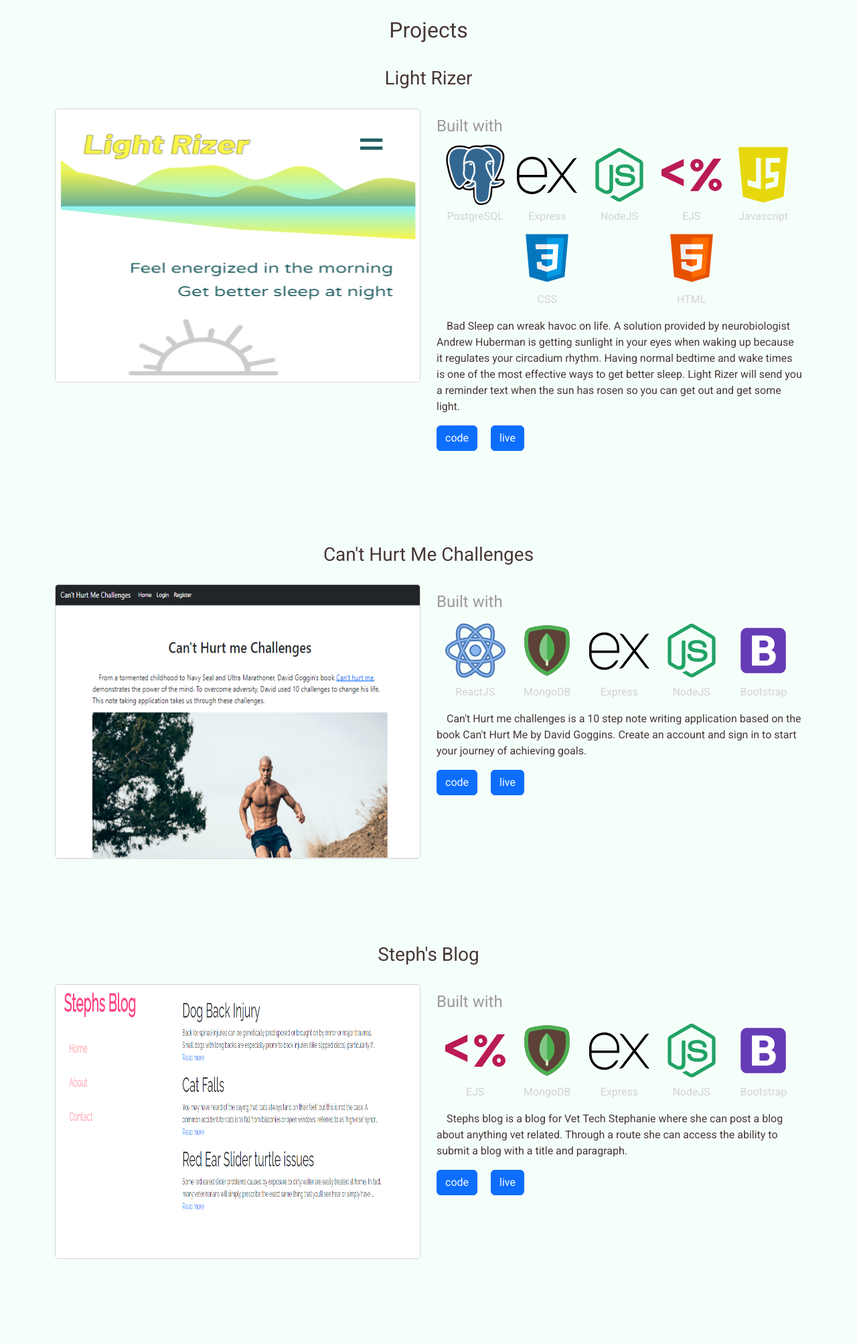
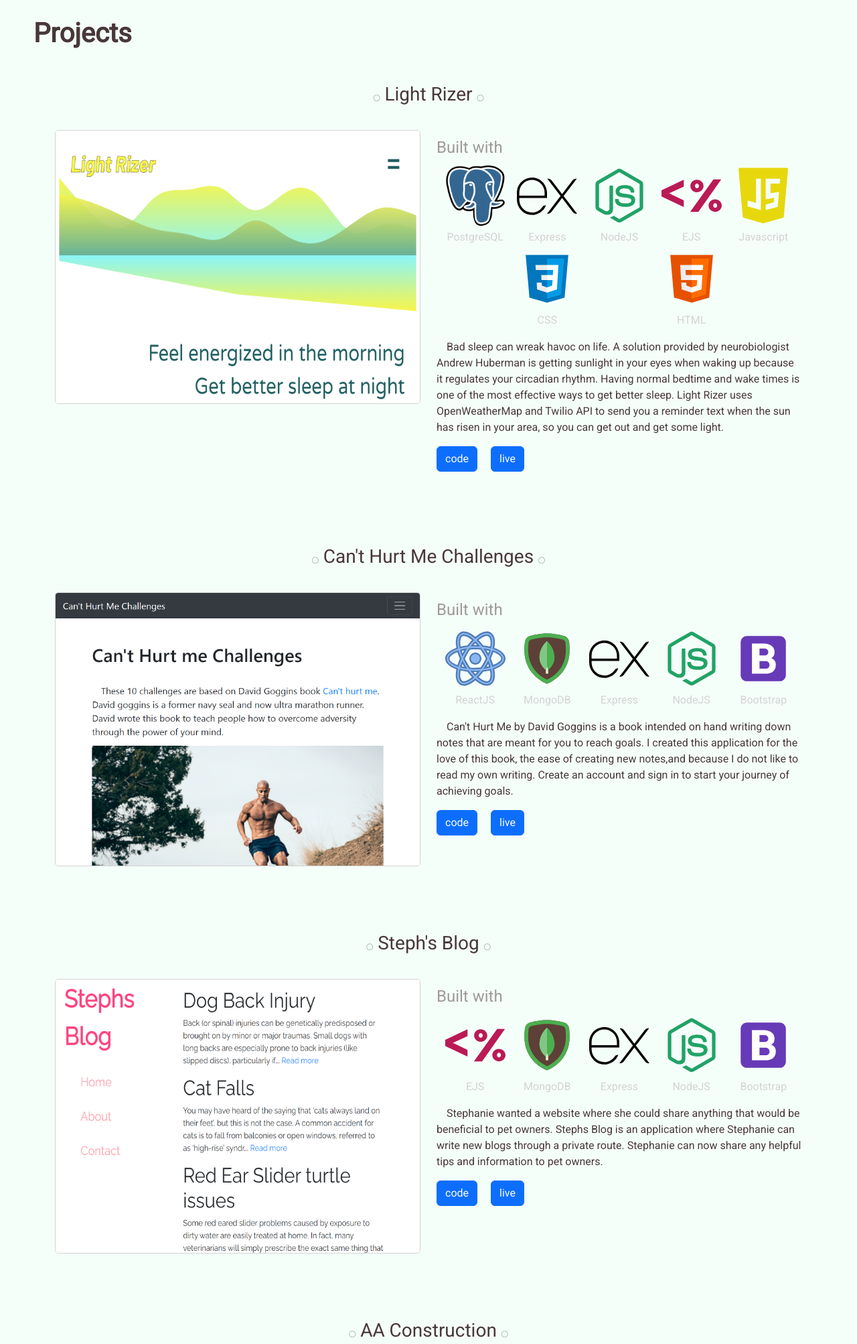
Before and after one commit to rickyalatorre/rickyalatorre.github.io, a plain HTML site: page index.html in a window 1280 px wide. Shown: the part 480-2486 px from the top of the page at 67% size. Drawn offline with nearby package versions, Linux system fonts and the light colour scheme.

Commit message:
add project title icons,add github linkedin icons, move h3's out of project containers

```diff
--- a/css/styles.css
+++ b/css/styles.css
@@ -3,7 +3,25 @@ body{
   color:#483838;
   font-family: 'Roboto', sans-serif;
 }
+.project-title{
+  padding-left: 50px;
+  font-weight: bolder;
+  margin-bottom: 50px;
 
+}
+.project-name{
+  color: #483838;
+  /* width:50%;
+  margin:0 auto; */
+}
+.fa-circle{
+  font-size: 10px;
+}
+.fa-chevron-down{
+  display: block;
+  text-align: center;
+  font-size: 40px;
+}
 .logo-name{
   margin:0;
   text-align: center;
@@ -34,9 +52,6 @@ body{
 
 .container{
   margin-bottom: 70px;
-  /* border-radius: 5px;
-  box-shadow: 5px 5px 15px -5px #888888; */
-  /* background-color: white; */
 }
 
 .built-logo{
@@ -64,9 +79,9 @@ a .project-image{
   aspect-ratio:4/3;
 }
 
-h3.center-text{
+/* h3.center-text{
   padding-bottom:20px;
-}
+} */
 
 .row{
   padding:28px 0;
@@ -102,6 +117,9 @@ position: relative;
 
 /* Extra small devices (phones, 600px and down) */
 @media only screen and (max-width: 600px) {
+.fa-chevron-down{
+  font-size: 30px;
+}
   .project-image{
     width:100%;
 }
--- a/index.html
+++ b/index.html
@@ -72,6 +72,7 @@
               Projects
             </a>
             <ul class="dropdown-menu">
+              <li><a class="dropdown-item" href="#lightRizer">Light Rizer</a></li>
               <li><a class="dropdown-item" href="#cantHurtMe">Can't Hurt Me</a></li>
               <li><a class="dropdown-item" href="#stephsBlog">Steph's Blog</a></li>
               <li><a class="dropdown-item" href="#aaConstruction">AA Construction</a></li>
@@ -102,14 +103,18 @@
   </div>
 
 
-  <h2 class='center-text' style='margin-top:50px;'>Projects</h2>
-  <!-- ADD LIGHT-RIZER HERE  -->
-  <div id='lightRizer' class="container">
+  <h1 class='project-title' style='margin-top:50px;'>Projects</h1>
+
+  <h3 id='lightRizer' class='project-name center-text'>
+    <i class="fa-regular fa-circle" style="color: #9fc1b0;"></i>
+    Light Rizer
+    <i class="fa-regular fa-circle" style="color: #9fc1b0;"></i>
+  </h3>
+  <div class="container">
     <div class="row">
-      <h3 class='center-text'>Light Rizer</h3>
       <div class="col-lg-6 col-md-12 col-sm-12">
         <a href='' target="_blank">
-          <img class="project-image" src="images/light-rizer-portfolio.PNG" alt="screenshot of light-rizer">
+          <img class="project-image" src="images/lightRizer-chromeScreenShot.png" alt="screenshot of light-rizer">
         </a>
       </div>
       <div class="col-lg-6 col-md-12 col-sm-12 project-info-container">
@@ -145,10 +150,11 @@
           </div>
         </div>
         <p class='project-description'>
-          Bad Sleep can wreak havoc on life. A solution provided by neurobiologist Andrew Huberman is getting sunlight
-          in your eyes when waking up because it regulates your circadium rhythm. Having normal bedtime and wake times
-          is one of the most effective ways to get better sleep. Light Rizer will send you a reminder text when the sun
-          has rosen so you can get out and get some light.
+          Bad sleep can wreak havoc on life. A solution provided by neurobiologist Andrew Huberman is getting
+          sunlight in your eyes when waking up because it regulates your circadian rhythm. Having normal bedtime
+          and wake times is one of the most effective ways to get better sleep. Light Rizer uses OpenWeatherMap
+          and Twilio API to send you a reminder text when the sun has risen in your area, so you can get out
+          and get some light.
         </p>
         <div class='center'>
           <a href='' target="_blank"> <button type="button" class="btn btn-primary">code</button></a>
@@ -158,13 +164,16 @@
     </div>
   </div>
 
-  <!-- FIRST PROJECT -->
-  <div id='cantHurtMe' class="container">
+  <h3 id='cantHurtMe' class='project-name center-text'>
+    <i class="fa-regular fa-circle" style="color: #9fc1b0;"></i>
+    Can't Hurt Me Challenges
+    <i class="fa-regular fa-circle" style="color: #9fc1b0;"></i>
+  </h3>
+  <div class="container">
     <div class="row">
-      <h3 class='center-text'>Can't Hurt Me Challenges</h3>
       <div class="col-lg-6 col-md-12 col-sm-12">
         <a href='https://cant-hurt-me.herokuapp.com/' target="_blank">
-          <img class="project-image" src="images/chm-web-image.PNG" alt="cant hurt me project image">
+          <img class="project-image" src="images/cant-hurt-me-chromescreenshot.png" alt="cant hurt me project image">
         </a>
       </div>
       <div class="col-lg-6 col-md-12 col-sm-12 project-info-container">
@@ -193,9 +202,9 @@
           </div>
         </div>
         <p class='project-description'>
-          Can't Hurt me challenges is a 10 step note writing application based on
-          the book Can't Hurt Me by David Goggins. Create an account and sign in to
-          start your journey of achieving goals.
+          Can't Hurt Me by David Goggins is a book intended on hand writing down notes that are meant for you to reach goals.
+          I created this application for the love of this book, the ease of creating new notes,and because I
+          do not like to read my own writing. Create an account and sign in to start your journey of achieving goals.
         </p>
         <div class='center'>
           <a href='https://github.com/rickyalatorre/Cant-Hurt-Me' target="_blank"> <button type="button" class="btn btn-primary">code</button></a>
@@ -206,15 +215,16 @@
     </div>
   </div>
 
-
-  <!-- SECOND PROJECT  -->
-
-  <div id='stephsBlog' class="container">
+  <h3 id='stephsBlog' class='project-name center-text'>
+    <i class="fa-regular fa-circle" style="color: #9fc1b0;"></i>
+    Steph's Blog
+    <i class="fa-regular fa-circle" style="color: #9fc1b0;"></i>
+  </h3>
+  <div class="container">
     <div class="row">
-      <h3 class='center-text'>Steph's Blog</h3>
       <div class="col-lg-6 col-md-12 col-sm-12">
         <a href="https://rocky-reaches-57032.herokuapp.com/" target="_blank">
-          <img class="project-image" src="images/stephs-blog-image.PNG" alt="Stephs blog image">
+          <img class="project-image" src="images/stephsBlog-chromeScreenShot.png" alt="Stephs blog image">
         </a>
       </div>
 
@@ -243,9 +253,10 @@
           </div>
         </div>
         <p class='project-description'>
-          Stephs blog is a blog for Vet Tech Stephanie where she can post a blog
-          about anything vet related. Through a route she can access the ability to
-          submit a blog with a title and paragraph.
+          Stephanie wanted a website where she could share anything that would be beneficial to pet owners.
+          Stephs Blog is an application where Stephanie can write new blogs through a private route. Stephanie
+          can now share any helpful tips and information to pet owners.
+
         </p>
         <div class='center'>
           <a href="https://github.com/rickyalatorre/Stephs-Blog" target="_blank">
@@ -260,12 +271,13 @@
     </div>
   </div>
 
-
-  <!-- THIRD PROJECT -->
-
-  <div id='aaConstruction' class="container">
+  <h3 id='aaConstruction' class='project-name center-text'>
+    <i class="fa-regular fa-circle" style="color: #9fc1b0;"></i>
+    AA Construction
+    <i class="fa-regular fa-circle" style="color: #9fc1b0;"></i>
+  </h3>
+  <div  class="container">
     <div class="row">
-      <h3 class='center-text'>AA Construction</h3>
       <div class="col-lg-6 col-md-12 col-sm-12">
         <a href="https://aaconstruction77.com/" target="_blank">
           <img class="project-image" src="images/aa-website.PNG" alt="AA construction website">
@@ -281,7 +293,8 @@
           <div class="">
             <img class='built-logo' src="images/icons8-bootstrap.svg" alt="bootstrap logo">
             <p class='logo-name'>Bootstrap</p>
-          </div>          <div>
+          </div>
+          <div>
             <img class="built-logo" src="images/icons8-express-js.svg" alt='Express logo'>
             <p class='logo-name'>Express</p>
           </div>
@@ -299,7 +312,8 @@
           </div>
         </div>
         <p class='project-description'>
-          AA construction is a website I built for my brother Adrian for his contracting business.
+          AA construction needed a simple website to showcase their work. I created a website that was easy to navigate,
+          highlight their type of work,and allow AA construction to recieve emails from clients via EmailJS.
         </p>
         <div class='center'>
           <a href="https://github.com/rickyalatorre/aaconstruction" target="_blank">
@@ -317,11 +331,14 @@
 
   <!-- GITHUB LINKDEN -->
   <div id='contact' class="git-link-container">
-    <a href="https://github.com/rickyalatorre" target="_blank"><img class="git-link-logo" src="images/github.png" alt="github logo">
-    </a>
-
-    <a href="https://www.linkedin.com/in/ricardo-alatorre" target="_blank"><img class="git-link-logo" src="images/linkedin.png" alt="linkedin logo">
-    </a>
+    <div class="">
+      <i class="fa-solid fa-chevron-down fa-beat-fade" style="color: #9bc1b0;"></i>
+      <a href="https://github.com/rickyalatorre" target="_blank"><img class="git-link-logo" src="images/github.png" alt="github logo"></a>
+    </div>
+    <div class="">
+      <i class="fa-solid fa-chevron-down fa-beat-fade" style="color: #9bc1b0;display:block;"></i>
+      <a href="https://www.linkedin.com/in/ricardo-alatorre" target="_blank"><img class="git-link-logo" src="images/linkedin.png" alt="linkedin logo"></a>
+    </div>
   </div>
 
 
```
Also changed, not shown: images/cant-hurt-me-chromescreenshot.png (added), images/chm-web-image.PNG (deleted), images/light-rizer-portfolio.PNG (deleted), images/lightRizer-chromeScreenShot.png (added), images/stephs-blog-image.PNG (deleted), images/stephsBlog-chromeScreenShot.png (added).
